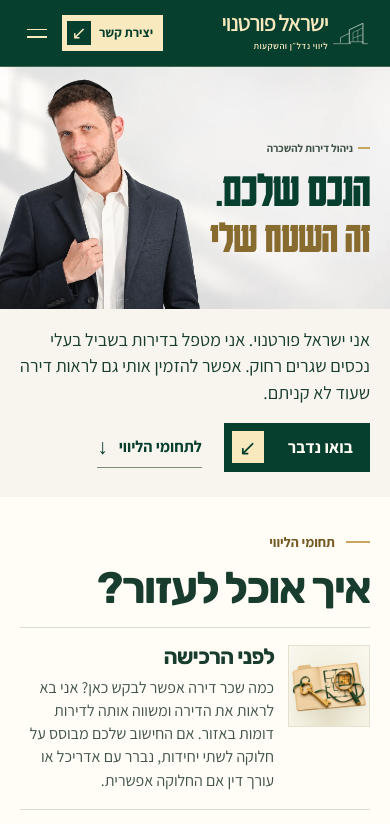
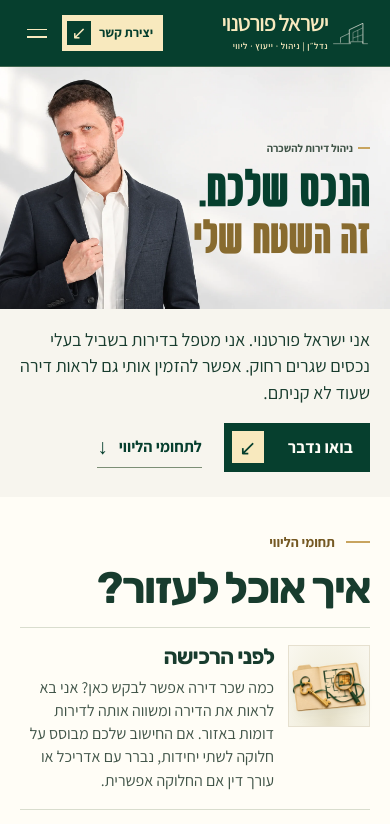
Before and after one commit to huxhkuh/israel-portnoy, a plain HTML site: page index.html in a window 390 px wide. Shown: the top 824 px of the page. Drawn offline with Linux system fonts and the light colour scheme.

Commit message:
Use the selected Basurot headline and restore the brand motto

```diff
--- a/index.html
+++ b/index.html
@@ -7,6 +7,7 @@
   <meta name="description" content="ליווי אישי של ישראל פורטנוי לבעלי דירות ומשקיעים, מבדיקת הדירה ושכר הדירה באזור ועד למציאת שוכרים ותיאום תיקונים.">
   <title>ישראל פורטנוי — ליווי בעלי נכסים ומשקיעים</title>
   <link rel="icon" href="assets/brand.svg" type="image/svg+xml">
+  <link rel="preload" href="assets/fonts/basurot-headline-bold.woff2" as="font" type="font/woff2" crossorigin>
   <link rel="stylesheet" href="style.css">
   <link rel="stylesheet" href="newsletter.css">
   <script src="site.js" defer></script>
@@ -17,9 +18,9 @@
   <a class="skip" href="#main">דילוג לתוכן</a>
   <header class="header">
     <div class="wrap header-row">
-      <a class="brand" href="#top" aria-label="ישראל פורטנוי, דף הבית">
+      <a class="brand" href="#top" aria-label="ישראל פורטנוי, נדל״ן | ניהול · ייעוץ · ליווי, דף הבית">
         <img src="assets/brand.svg" width="56" height="40" alt="">
-        <span>ישראל פורטנוי<small>ליווי נדל״ן והשקעות</small></span>
+        <span>ישראל פורטנוי<small>נדל״ן | ניהול · ייעוץ · ליווי</small></span>
       </a>
       <nav class="navigation" id="navigation" aria-label="ניווט ראשי">
         <a href="#top" aria-current="location">דף הבית</a>
--- a/style.css
+++ b/style.css
@@ -3,6 +3,7 @@
 @font-face { font-family: Assistant; src: url("assets/fonts/body.woff2") format("woff2"); font-weight: 400; font-display: swap }
 @font-face { font-family: Assistant; src: url("assets/fonts/logo.woff2") format("woff2"); font-weight: 600; font-display: swap }
 @font-face { font-family: Assistant; src: url("assets/fonts/bodybold.woff2") format("woff2"); font-weight: 700; font-display: swap }
+@font-face { font-family:"Basurot Flex One"; src:url("assets/fonts/basurot-headline-bold.woff2") format("woff2"); font-weight:700; font-display:swap; ascent-override:88%; descent-override:12%; line-gap-override:0% }
 :root {
   --paper:#fffdf6; --green:#063f2e; --gold:#c8a45f; --cream:#f8e9be; --ink:#183c2e; --muted:#405448; --accent:#755923; --line:#d9ddce; --tint:#eeefe6;
   --display:Karantina,Arial,sans-serif; --heading:Rubik,Arial,sans-serif; --sans:Assistant,Arial,sans-serif;
@@ -57,7 +58,7 @@ em {font-style:normal}
 .hero {position:relative;isolation:isolate;overflow:hidden;display:grid;grid-template-columns:minmax(0,46%) 1fr;align-items:center;min-height:clamp(480px,44vw,695px);padding:50px var(--edge);background:#eeede8}
 .hero-copy {position:relative;z-index:1}
 .hero-portrait {position:absolute;z-index:-2;inset:0;width:100%;height:100%;display:block;object-fit:cover;object-position:center top}
-.hero h1 {font:700 clamp(80px,10.65vw,174px)/.84 var(--display);letter-spacing:-.015em;margin:22px 0 21px;color:var(--green)}
+.hero h1 {font:700 clamp(67px,9.35vw,153px)/1.01 "Basurot Flex One",var(--display);letter-spacing:-.015em;margin:22px 0 21px;color:var(--green)}
 .hero h1 em {display:inline-block;font-size:.91em;color:#886b2f}
 .hero .eyebrow {color:var(--muted)}
 .intro {color:var(--ink);font-size:clamp(18px,1.45vw,24px);line-height:1.48;max-width:36ch}
@@ -192,7 +193,7 @@ footer a:hover,.contact-links a:hover {color:var(--gold)}
   .hero .eyebrow,.hero h1 {position:relative;max-width:53%;margin-inline:var(--edge) 0}
   .hero .eyebrow {grid-row:1;align-self:end;font-size:clamp(11px,2.7vw,15px);gap:5px}
   .hero .eyebrow i {width:12px;flex:none}
-  .hero h1 {grid-row:2;align-self:start;font-size:clamp(40px,12.7vw,94px);line-height:.91;margin-block:10px 0}
+  .hero h1 {grid-row:2;align-self:start;font-size:clamp(35px,11.8vw,84px);line-height:1.01;margin-block:10px 0}
   .intro {grid-row:3;margin:18px var(--edge) 0;font-size:18px;max-width:44ch}
   .actions {grid-row:4;margin:16px var(--edge) 0;gap:22px}
   .services {padding:35px 0 42px}
```
Also changed, not shown: assets/fonts/basurot-headline-bold.woff2 (added).
